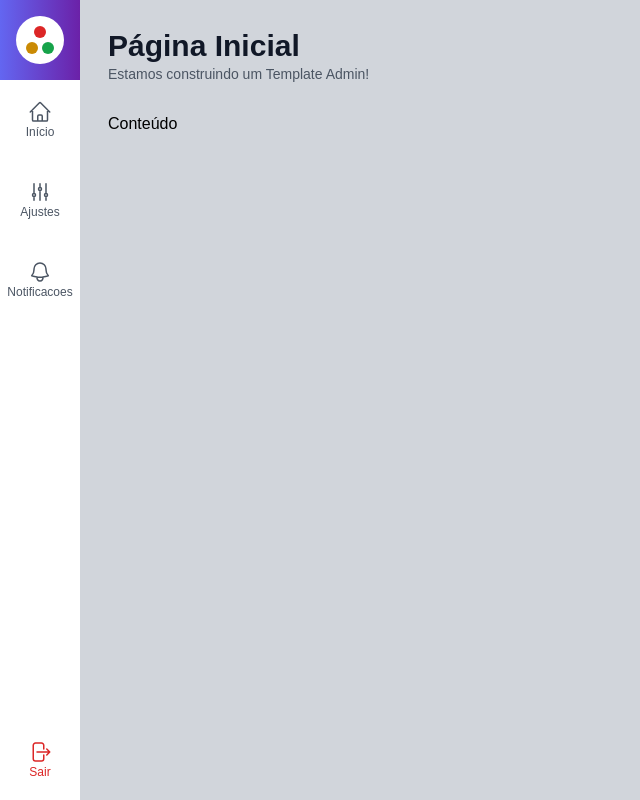
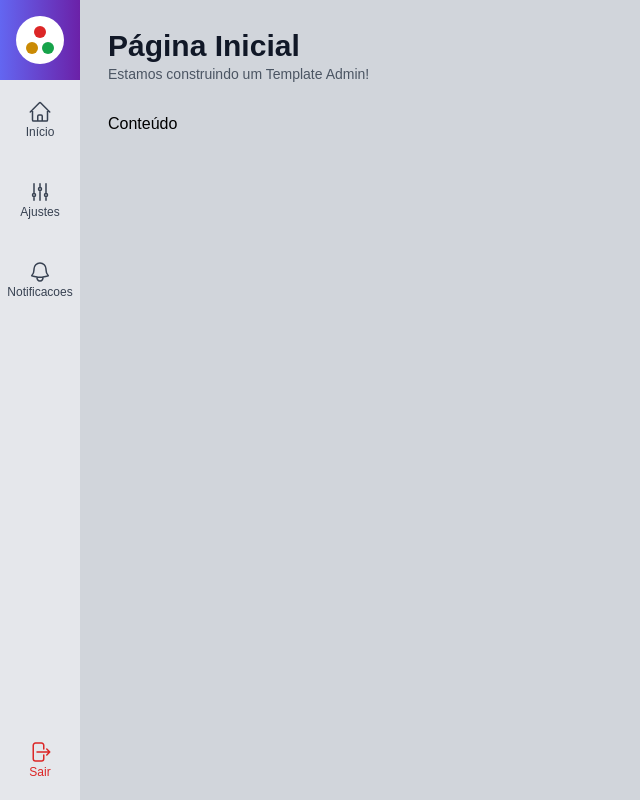
Before and after one commit to neanderdev/projeto-nextjs-template-admin, a Next.js app: page / in a window 1280 px wide. Shown: the whole page, without its empty margins (0-640 px from the left). Built offline with nearby package versions, Linux system fonts and the light colour scheme.

Commit message:
Esquema de Cores #02

```diff
--- a/src/components/template/Conteudo.tsx
+++ b/src/components/template/Conteudo.tsx
@@ -6,7 +6,7 @@ interface ConteudoProps {
 
 export default function Conteudo({ children }: ConteudoProps) {
     return (
-        <div className='flex flex-col mt-7'>
+        <div className='flex flex-col mt-7 dark:text-gray-200'>
             {children}
         </div>
     );
--- a/src/components/template/MenuItem.tsx
+++ b/src/components/template/MenuItem.tsx
@@ -12,7 +12,7 @@ export default function MenuItem({ url, texto, icone, className, onClick }: Menu
     function renderizarLink() {
         return (
             <div
-                className={`flex flex-col justify-center items-center w-20 h-20 text-gray-600 ${className}`}
+                className={`flex flex-col justify-center items-center w-20 h-20 dark:text-gray-200 ${className}`}
             >
                 {icone}
 
@@ -25,7 +25,7 @@ export default function MenuItem({ url, texto, icone, className, onClick }: Menu
 
     return (
         <li
-            className='hover:bg-gray-100 cursor-pointer'
+            className='hover:bg-gray-100 dark:hover:bg-gray-800 cursor-pointer'
             onClick={onClick}
         >
             {
--- a/src/components/template/MenuLateral.tsx
+++ b/src/components/template/MenuLateral.tsx
@@ -5,7 +5,7 @@ import { IconeAjustes, IconeCasa, IconeSair, IconeSino } from '../icons';
 
 export default function MenuLateral() {
     return (
-        <aside className='flex flex-col'>
+        <aside className='flex flex-col bg-gray-200 text-gray-700 dark:bg-gray-900 dark:text-gray-200'>
             <div
                 className='flex flex-col justify-center items-center w-20 h-20 bg-gradient-to-r from-indigo-500 to-purple-800'
             >
@@ -37,7 +37,7 @@ export default function MenuLateral() {
                     texto='Sair'
                     icone={IconeSair}
                     onClick={() => console.log('Sair')}
-                    className='text-red-600 hover:bg-red-400 hover:text-white'
+                    className='text-red-600 dark:text-red-400 hover:bg-red-400 hover:text-white dark:hover:text-white'
                 />
             </ul>
         </aside>
--- a/src/components/template/Titulo.tsx
+++ b/src/components/template/Titulo.tsx
@@ -6,11 +6,11 @@ interface TituloProps {
 export default function Titulo({ titulo, subtitulo }: TituloProps) {
     return (
         <div>
-            <h1 className='font-black text-3xl text-gray-900'>
+            <h1 className='font-black text-3xl text-gray-900 dark:text-gray-100'>
                 {titulo}
             </h1>
 
-            <h2 className='font-light text-sm text-gray-600'>
+            <h2 className='font-light text-sm text-gray-600 dark:text-gray-300'>
                 {subtitulo}
             </h2>
         </div>
```
